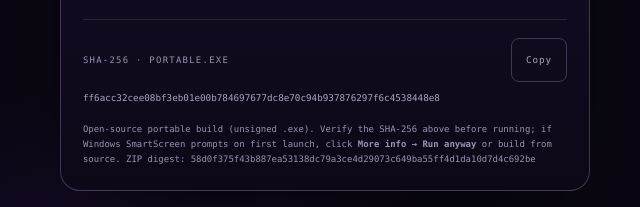
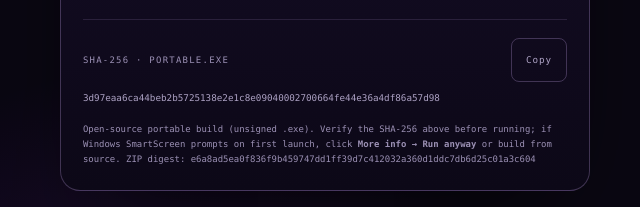
Before and after one commit to muhnbl/CyNotch, a plain HTML site: page index.html in a window 1280 px wide. Shown: the part 9315-9522 px from the top of the page, 640-1280 px from the left. Drawn offline with Linux system fonts and the light colour scheme.

Commit message:
chore(release): update v0.3.0 SHA-256 hashes for seamless edge glow build

```diff
--- a/index.html
+++ b/index.html
@@ -761,9 +761,9 @@ cargo build --release
         </div>
         <div class="hash">
           <div class="hash-head"><span>SHA-256 · portable.exe</span><button class="copy-btn" type="button" data-copy="exeHash">Copy</button></div>
-          <code id="exeHash">ff6acc32cee08bf3eb01e00b784697677dc8e70c94b937876297f6c4538448e8</code>
+          <code id="exeHash">3d97eaa6ca44beb2b5725138e2e1c8e09040002700664fe44e36a4df86a57d98</code>
         </div>
-        <p class="get-note">Open-source portable build (unsigned .exe). Verify the SHA-256 above before running; if Windows SmartScreen prompts on first launch, click <strong>More info → Run anyway</strong> or build from source. ZIP digest: 58d0f375f43b887ea53138dc79a3ce4d29073c649ba55ff4d1da10d7d4c692be</p>
+        <p class="get-note">Open-source portable build (unsigned .exe). Verify the SHA-256 above before running; if Windows SmartScreen prompts on first launch, click <strong>More info → Run anyway</strong> or build from source. ZIP digest: e6a8ad5ea0f836f9b459747dd1ff39d7c412032a360d1ddc7db6d25c01a3c604</p>
       </div>
     </div>
   </div>
```
